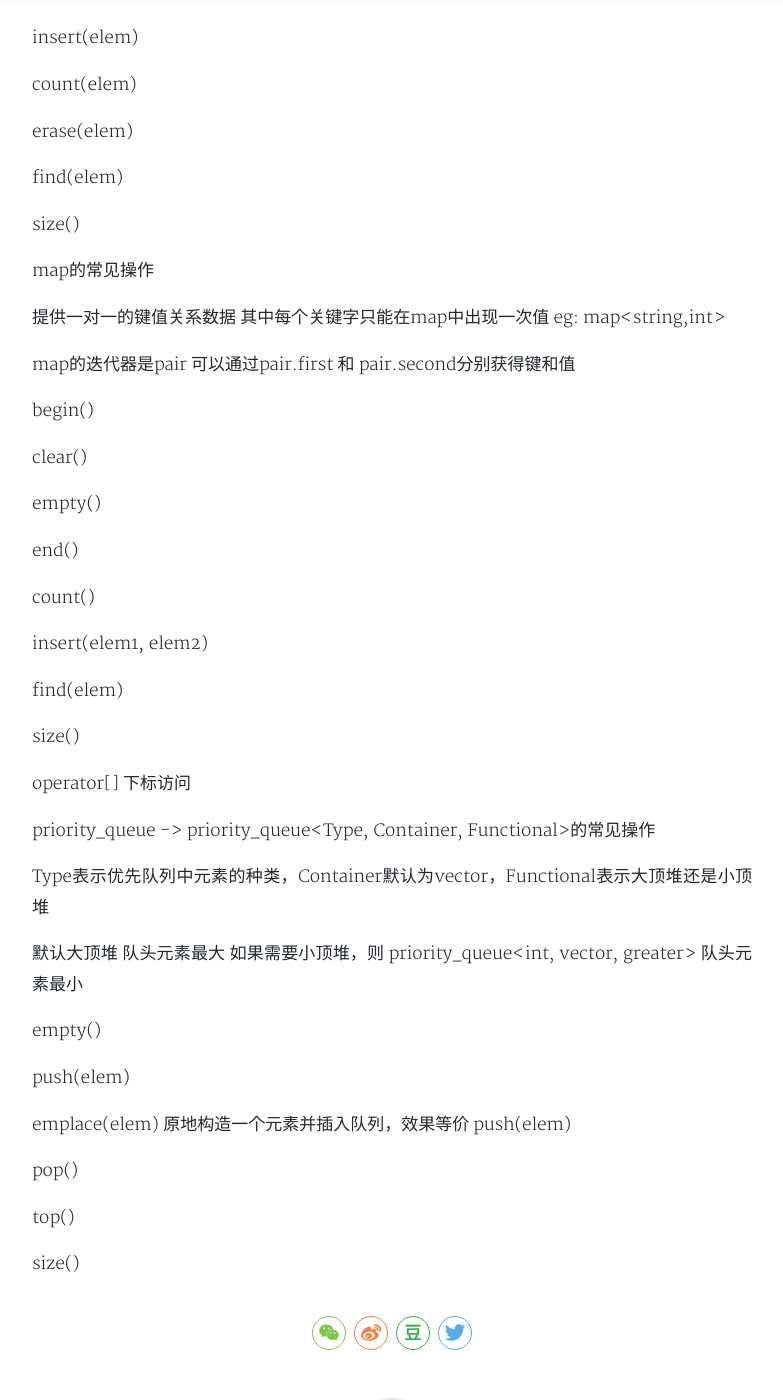
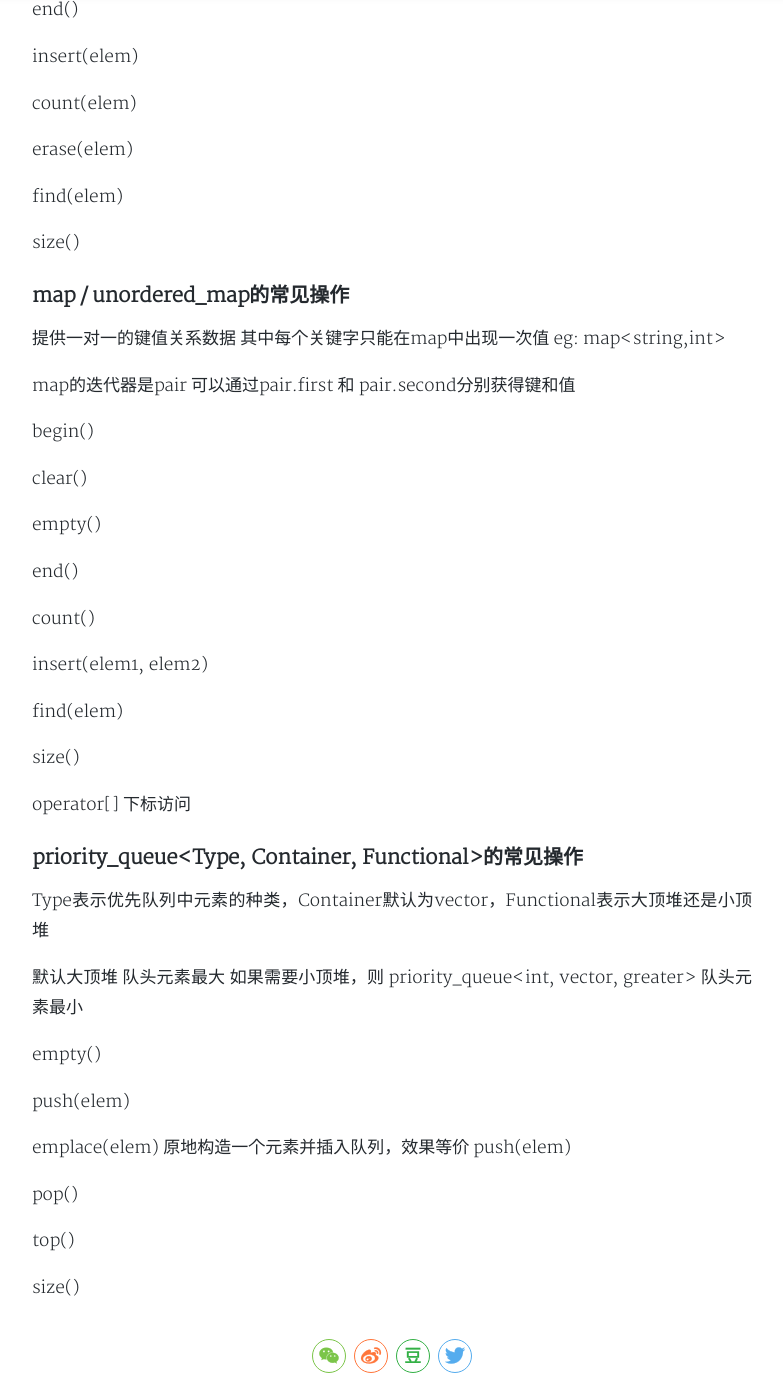
Before and after one commit to geekgitcode/geekgitcode.github.io, a Jekyll site: the page built from _posts/2020-09-24-C++STL.md, in a window 1280 px wide and 1400 px high, scrolled down 1970 px. Shown: the whole window, without its empty margins (248-1031 px from the left). Built offline with Jekyll 4.4.1, drawn with Linux system fonts in a browser that asks for light colours; nearby versions of some CDN libraries; a style sheet for code colours, icons or effects is not loaded.

Commit message:
Update 2020-09-24-C++STL.md

```diff
--- a/_posts/2020-09-24-C++STL.md
+++ b/_posts/2020-09-24-C++STL.md
@@ -9,9 +9,9 @@
 
 > C++ STL
 
-### C++ STL常用容器和操作
+## C++ STL常用容器和操作
 
-vector的常见操作
+### vector的常见操作
 
 at.(idx)    返回索引 idx 指向的数据
 
@@ -35,7 +35,7 @@
 
 
 
-stack的常见操作
+### stack的常见操作
 
 empty()
 
@@ -53,7 +53,7 @@
 
 
 
-queue的常见操作
+### queue的常见操作
 
 empty()
 
@@ -73,7 +73,7 @@
 
 
 
-set的常见操作
+### set的常见操作
 
 使用红黑树的平衡二叉树实现，元素有序且唯一
 
@@ -99,7 +99,7 @@
 
 
 
-map的常见操作
+### map / unordered_map的常见操作
 
 提供一对一的键值关系数据 其中每个关键字只能在map中出现一次值 eg:     map<string,int>
 
@@ -129,7 +129,7 @@
 
 
 
-priority_queue   ->     priority_queue<Type, Container, Functional>的常见操作
+### priority_queue<Type, Container, Functional>的常见操作
 
 Type表示优先队列中元素的种类，Container默认为vector<int>，Functional表示大顶堆还是小顶堆
 
```
